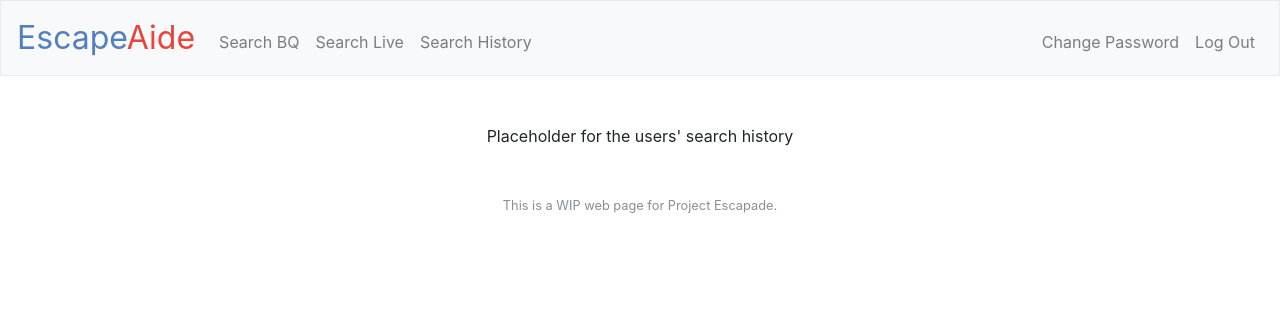
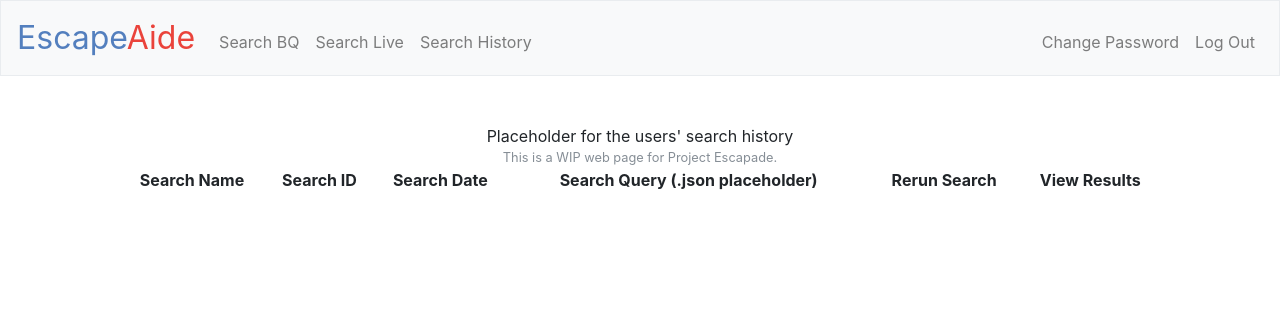
Before and after one commit to STMcNamara/Escapade, a Flask app: page /search_history in a window 1280 px wide. Shown: the top 336 px of the page. Run offline with Flask 2, Linux system fonts and the light colour scheme; the visitor is signed in with stand-in values (Sample User, id 1); data that the repository does not hold is empty; some libraries are stand-ins or nearby versions.

Commit message:
Search history now visable in raw .json format in search_history.html

```diff
--- a/app.py
+++ b/app.py
@@ -9,7 +9,7 @@
 from flask import Flask, abort, redirect, render_template, request, session
 from pathlib import Path
 from ss_api_functions import formatBqUrl, BrowseQuotes, CSVtoDict, liveSearchRequestQuotes_T, liveSearchFormatResultList
-from db_functions import db_intialise, db_connect,db_createUser,db_getUser, db_updatePassword, db_logSLQuery, db_logSLResults, db_logSLItineraries
+from db_functions import db_intialise, db_connect,db_createUser,db_getUser, db_updatePassword, db_logSLQuery, db_logSLResults, db_logSLItineraries, db_getUserSearchHistory
 from helpers import *
 from werkzeug.security import check_password_hash, generate_password_hash
 
@@ -166,7 +166,10 @@
         return render_template("todo.html")
 
     else:
-        return render_template("search_history.html")
+        #Retreive the user's search history from the database
+        userSearchHistory = db_getUserSearchHistory(db, session["user_id"])
+
+        return render_template("search_history.html", searchHistory=userSearchHistory)
 
 
 @app.route("/register", methods=["GET", "POST"])
--- a/templates/search_history.html
+++ b/templates/search_history.html
@@ -6,8 +6,32 @@
 
 {% block main %}
 
-    <body>
-        Placeholder for the users' search history
-    </body>
+<body>
+  Placeholder for the users' search history
+</body>
+
+<table id="history_table" class="display compact" style="width:100%">
+  <thead>
+    <tr>
+      <th>Search Name</th>
+      <th>Search ID</th>
+      <th>Search Date</th>
+      <th>Search Query (.json placeholder)</th>
+      <th>Rerun Search</th>
+      <th>View Results</th>
+    </tr>
+  </thead>
+  <tbody>
+    {% for search in searchHistory %}
+      <tr>
+        <td>{{ search['searchName'] }}</td>
+        <td>{{ search['search_id'] }}</td>
+        <td>{{ search['created'] }}</td>
+        <td>{{ search['searchJson'] }}</td>
+        <td>Placeholder</td>
+        <td>Placeholder</td>
+      </tr>
+    {% endfor %}
+  </tbody>
 
 {% endblock %}
```
